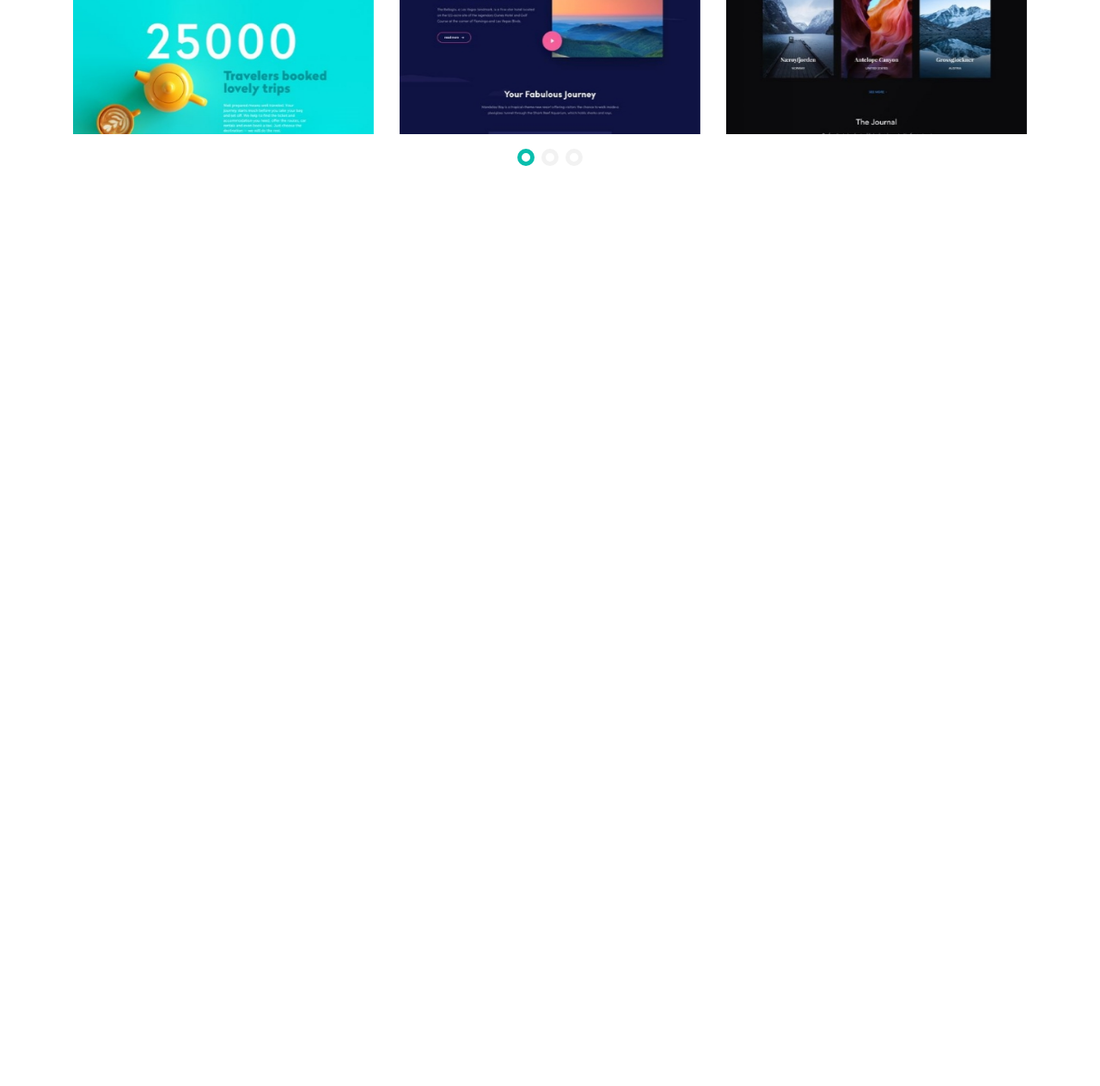
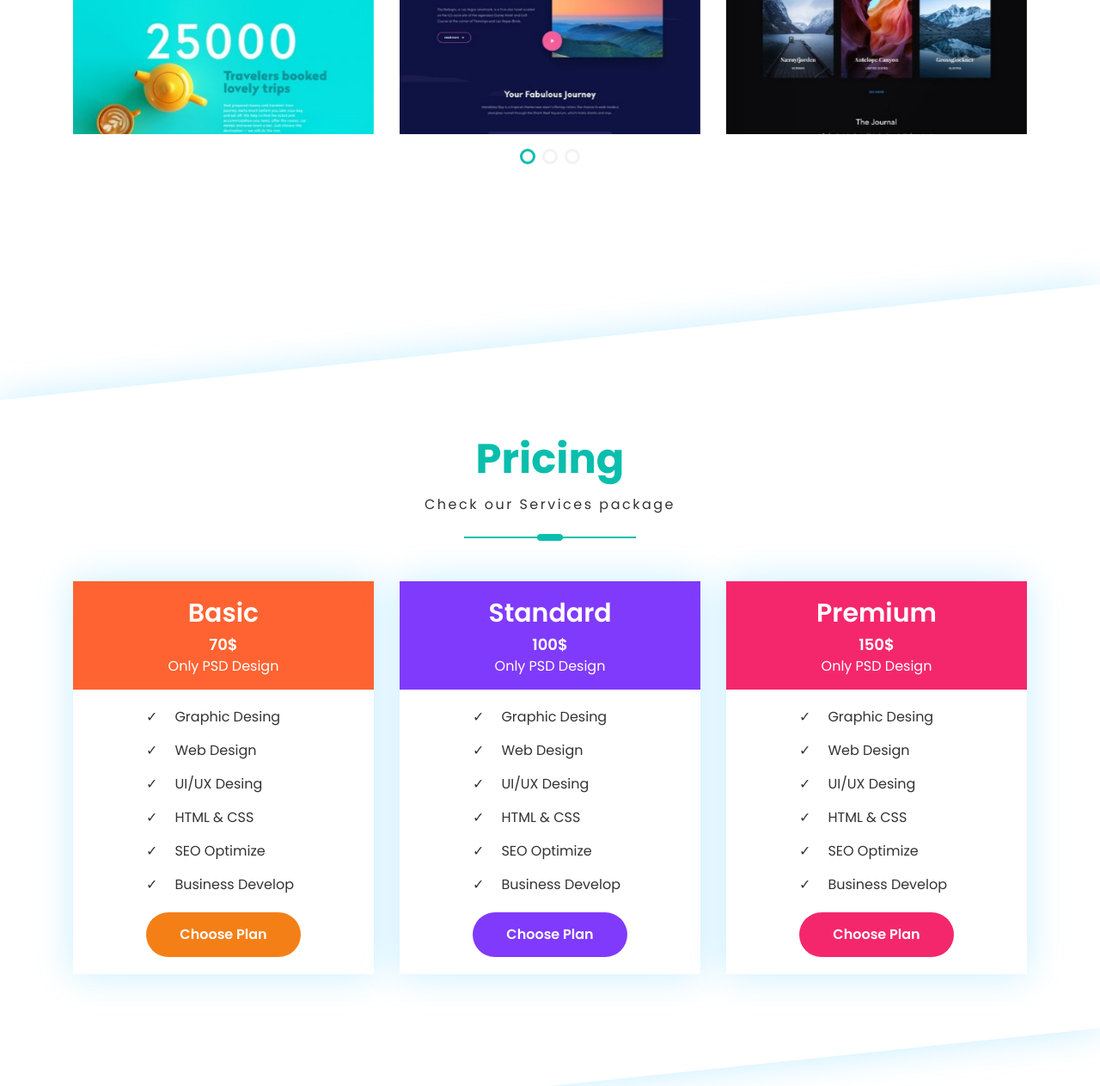
Before and after one commit to faridomarzadeh/WA-Site, a plain HTML site: page index.html in a window 1280 px wide. Shown: the part 4652-5915 px from the top of the page at 86% size. Before the commit the page ends 4952 px from the top, so only its background shows below. Drawn offline with nearby package versions, Linux system fonts and the light colour scheme.

Commit message:
pricing completed

```diff
--- a/index.html
+++ b/index.html
@@ -506,6 +506,9 @@
               <div class="swiper-slide">
                 <img src="./images/portfolio-1.jpg" alt="Portfolio Image" class="portfolio-content__img">
               </div>
+              <div class="swiper-slide">
+                <img src="./images/portfolio-2.jpg" alt="Portfolio Image" class="portfolio-content__img">
+              </div>
             </div>
             <div class="swiper-pagination"></div>
           </div>
@@ -627,6 +630,80 @@
         </div>
       </div>
     </section>
+    <section class="pricing">
+      <div class="container skew-reset">
+        <div class="section-head">
+          <h3 class="section-head__title">Pricing</h3>
+          <p class="section-head__caption">Check our Services package</p>
+          <span class="section-head__line"></span>
+        </div>
+        <div class="row">
+          <div class="col-12 col-md-4">
+            <div class="price">
+              <div class="price-head price-head--orange">
+                <h3 class="price__title">Basic</h3>
+                <p class="price__price">70$</p>
+                <span class="price__caption">Only PSD Design</span>
+              </div>
+              <div class="price-body">
+                <ul class="price-list">
+                  <li class="price-list__item">Graphic Desing</li>
+                  <li class="price-list__item">Web Design</li>
+                  <li class="price-list__item">UI/UX Desing</li>
+                  <li class="price-list__item">HTML & CSS</li>
+                  <li class="price-list__item">SEO Optimize</li>
+                  <li class="price-list__item">Business Develop</li>
+
+                </ul>
+                <a href="#" class="app-btn btn--yellow">Choose Plan</a>
+              </div>
+            </div>
+          </div>
+          <div class="col-12 col-md-4">
+            <div class="price">
+              <div class="price-head price-head--purple">
+                <h3 class="price__title">Standard</h3>
+                <p class="price__price">100$</p>
+                <span class="price__caption">Only PSD Design</span>
+              </div>
+              <div class="price-body">
+                <ul class="price-list">
+                  <li class="price-list__item">Graphic Desing</li>
+                  <li class="price-list__item">Web Design</li>
+                  <li class="price-list__item">UI/UX Desing</li>
+                  <li class="price-list__item">HTML & CSS</li>
+                  <li class="price-list__item">SEO Optimize</li>
+                  <li class="price-list__item">Business Develop</li>
+
+                </ul>
+                <a href="#" class="app-btn btn--purple">Choose Plan</a>
+              </div>
+            </div>
+          </div>
+          <div class="col-12 col-md-4">
+            <div class="price">
+              <div class="price-head price-head--pink">
+                <h3 class="price__title">Premium</h3>
+                <p class="price__price">150$</p>
+                <span class="price__caption">Only PSD Design</span>
+              </div>
+              <div class="price-body">
+                <ul class="price-list">
+                  <li class="price-list__item">Graphic Desing</li>
+                  <li class="price-list__item">Web Design</li>
+                  <li class="price-list__item">UI/UX Desing</li>
+                  <li class="price-list__item">HTML & CSS</li>
+                  <li class="price-list__item">SEO Optimize</li>
+                  <li class="price-list__item">Business Develop</li>
+
+                </ul>
+                <a href="#" class="app-btn btn--pink">Choose Plan</a>
+              </div>
+            </div>
+          </div>
+        </div>
+      </div>
+    </section>
   </main>
   <div class="cover"></div>
   <script src="./scripts/app.js"></script>
--- a/styles/app.css
+++ b/styles/app.css
@@ -128,6 +128,9 @@ ul{
 }
 .h-full{
     height: 100%;
+}
+.justify-content-center{
+    justify-content: center;
 }
 /*
 ============================================
@@ -682,20 +685,103 @@ ul{
 
 }
 .swiper-pagination-bullet{
-    width: 2rem;
-    height: 2rem;
+    width: 1.8rem;
+    height: 1.8rem;
     border-radius: 100%;
     background-color: #fff;
-    border: 0.5rem solid #BFBEBE;
+    border: 0.3rem solid #BFBEBE;
     margin-top: 2rem;
 }
 
 .swiper-pagination-bullet-active {
 
-    border: 0.5rem solid var(--primary-color);
+    border: 0.3rem solid var(--primary-color);
 }
 
 .swiper-pagination{
     position: static;
     margin-top: 1rem;
 }
+
+
+
+
+
+
+
+.pricing{
+    margin-top: 20rem;
+    background-color: var(--section-bg-color);
+    transform: skewY(-6deg);
+    box-shadow: 0 0 4rem rgba(19,182,255,0.24);
+    padding: 10rem 0;
+}
+
+.price{
+    box-shadow: 0 0 4rem rgba(19,182,255,0.24);
+    background-color: var(--app-bg-color);
+    text-align: center;
+    max-width: 37rem;
+}
+.price-head{
+    padding: 1.5rem 0;
+    color: #fff;
+}
+.price-head--orange{
+    background-color: #FF6331;
+}
+.price-head--purple{
+background-color: #803AFB;
+}
+.price-head--pink{
+    background-color: #F5276C;
+}
+.price__title{
+    margin: 0;
+    font-size: 3rem;
+    font-family: "Poppins SemiBold";
+}
+.price__price{
+    margin: 0;
+    font-size: 1.8rem;
+    font-family: "Poppins SemiBold";
+}
+.price__caption{
+
+}
+.price-body{
+    padding: 2rem 0;
+}
+.price-list{
+
+}
+.price-list__item{
+    display: block;
+    text-align: left;
+    margin-left: auto;
+    margin-right: auto;
+    max-width: 18rem;
+    margin-bottom: 1.5rem;
+}
+.price-list__item::before{
+    content: "\2713";
+    margin-right: 2rem;
+}
+.price-list__item-mark{
+    display: inline-block;
+}
+.price-list__item-content{
+    display: inline-block;
+}
+.btn--yellow{
+    margin: 2rem auto 0 auto;
+    background-color: #F57F17;
+}
+.btn--purple{
+    margin: 2rem auto 0 auto;
+    background-color: #803AFB;
+}
+.btn--pink{
+    margin: 2rem auto 0 auto;
+    background-color: #F5276C;
+}
--- a/styles/responsive.css
+++ b/styles/responsive.css
@@ -115,6 +115,12 @@
     .resume-list__content{
         margin-left: 0;
     }
+    .price__title{
+        font-size: 2.2rem;
+    }
+    .price__price{
+        font-size: 1.7rem;
+    }
 }
 
 @media screen  and (max-width:768px){
@@ -178,6 +184,9 @@
 
     .service{
         padding: 4rem 1rem;
+    }
+    .price {
+        margin: 0 auto;
     }
 }
 
```
